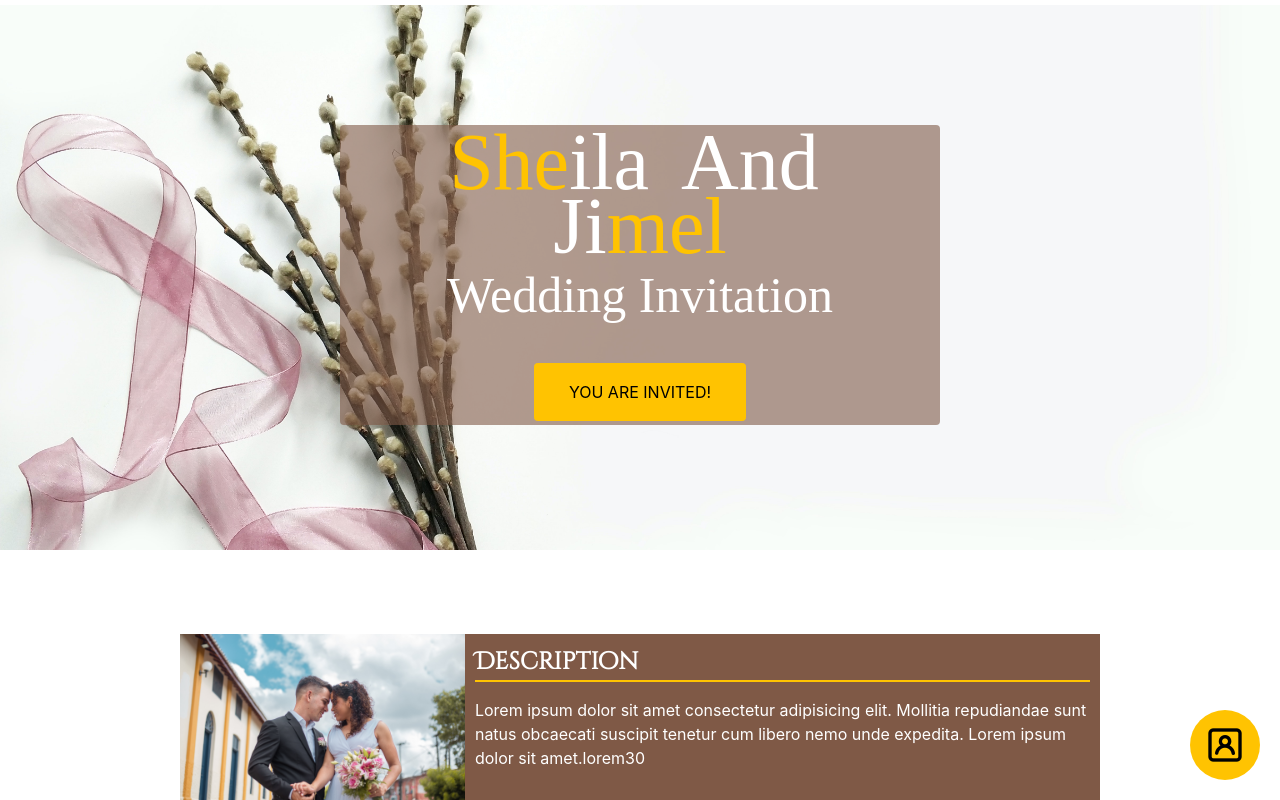
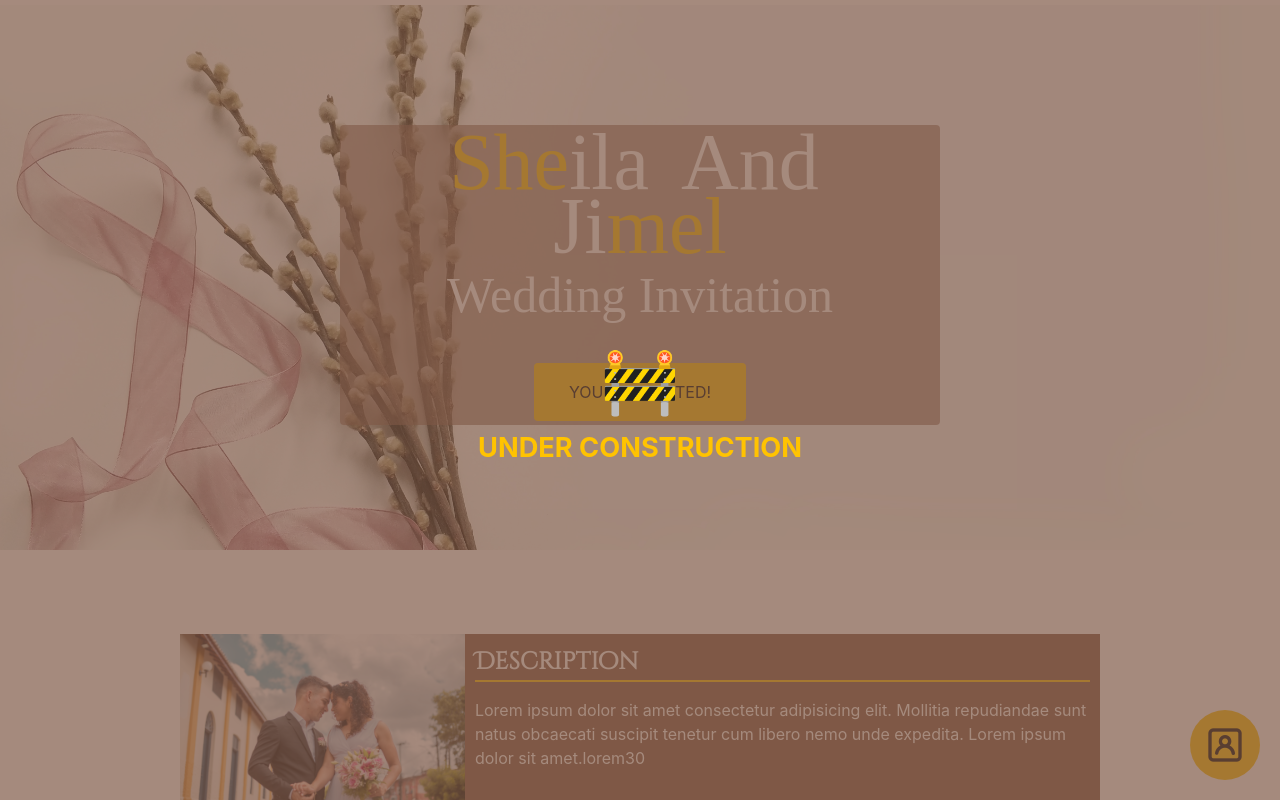
Before and after one commit to Keemchard/Wedding-Invitation, a React (Create React App) app: page / in a window 1280 px wide. Shown: the top 800 px of the page. Built offline with nearby package versions, Linux system fonts and the light colour scheme; no server answers; the database is empty; a web font is replaced by a local one.

Commit message:
add under construction sign

```diff
--- a/src/pages/main-page/MainPage.tsx
+++ b/src/pages/main-page/MainPage.tsx
@@ -44,6 +44,16 @@ const MainPage = () => {
             />
           </Link>
         </div>
+        {/* ---------------------------- */}
+        <div className="fixed font-bold top-0 left-0 h-[100vh] w-full flex flex-col justify-center items-center bg-wd_coffee bg-opacity-[0.7] z-50">
+          <div>
+            <p className="text-[4rem]">🚧</p>
+          </div>
+          <div className="text-[1.7rem] text-wd_mikado_yellow">
+            <p>UNDER CONSTRUCTION</p>
+          </div>
+        </div>
+        {/* ---------------------------- */}
       </div>
     </>
   );
```
